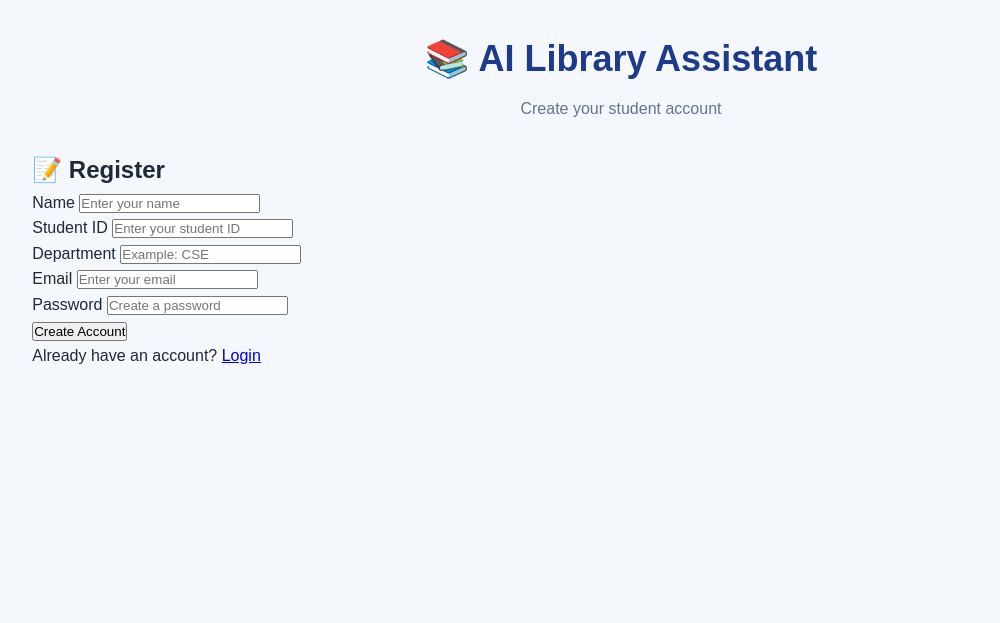
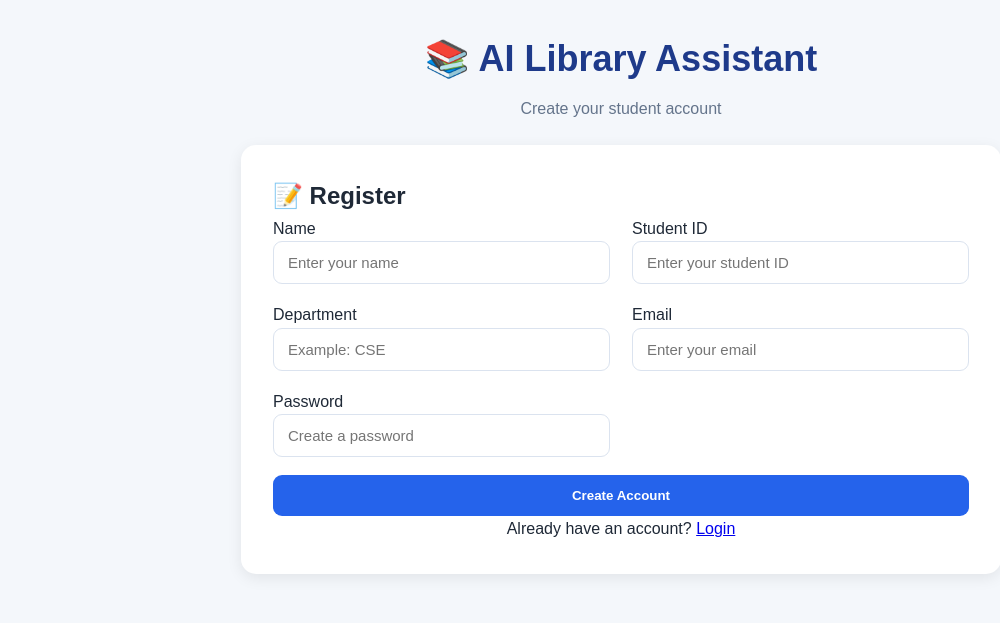
Before and after one commit to karthikeyamajeti07/AI-Library-Assistant, a Flask app: page /register in a window 1280 px wide. Shown: the top 623 px of the page, without its empty margins (19-1019 px from the left). Run offline with Flask 3, Linux system fonts and the light colour scheme.

Commit message:
newaccount

```diff
--- a/templates/register.html
+++ b/templates/register.html
@@ -8,11 +8,81 @@
 
     <link rel="stylesheet"
           href="{{ url_for('static', filename='style.css') }}">
+    <style>
+        .registration-container {
+            width: min(92%, 900px);
+            max-width: 900px;
+        }
+
+        .registration-container .header {
+            margin-bottom: 24px;
+        }
+
+        .registration-container .login-card {
+            width: 100%;
+            max-width: 760px;
+            margin: 0 auto;
+            padding: 32px;
+            background: #fff;
+            border-radius: 15px;
+            box-shadow: 0 4px 15px rgba(0, 0, 0, 0.08);
+        }
+
+        .registration-container form {
+            display: grid;
+            grid-template-columns: repeat(2, minmax(0, 1fr));
+            gap: 18px 22px;
+        }
+
+        .registration-container .form-group {
+            min-width: 0;
+        }
+
+        .registration-container .form-group input {
+            width: 100%;
+            min-width: 0;
+            padding: 12px 14px;
+            border: 1px solid #dbe3ef;
+            border-radius: 9px;
+            font-size: 15px;
+        }
+
+        .registration-container .login-button {
+            grid-column: 1 / -1;
+            width: 100%;
+            padding: 13px 18px;
+            border: 0;
+            border-radius: 9px;
+            background: #2563eb;
+            color: #fff;
+            font-weight: 700;
+            cursor: pointer;
+        }
+
+        .registration-container .register-link {
+            text-align: center;
+            margin-bottom: 0;
+        }
+
+        @media (max-width: 700px) {
+            .registration-container .login-card {
+                padding: 22px;
+            }
+
+            .registration-container form {
+                grid-template-columns: 1fr;
+            }
+
+            .registration-container .login-button {
+                grid-column: auto;
+            }
+        }
+    </style>
 </head>
 
 <body>
 
-<div class="container">
+<div class="container registration-container">
 
     <header class="header">
         <h1>📚 AI Library Assistant</h1>
```
